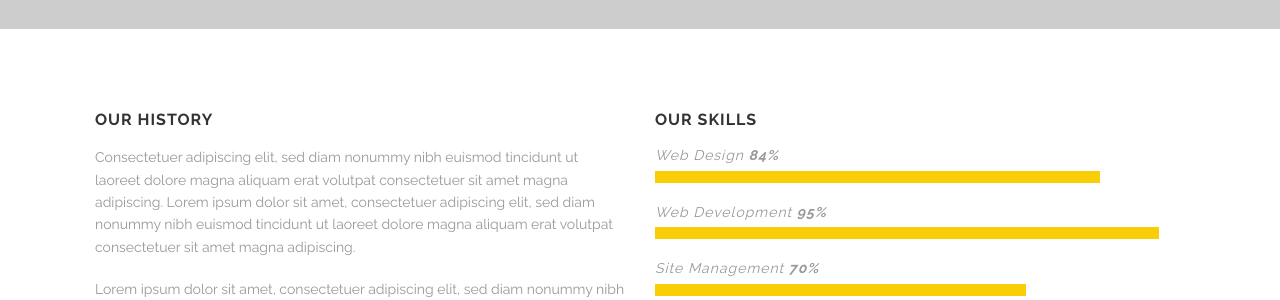
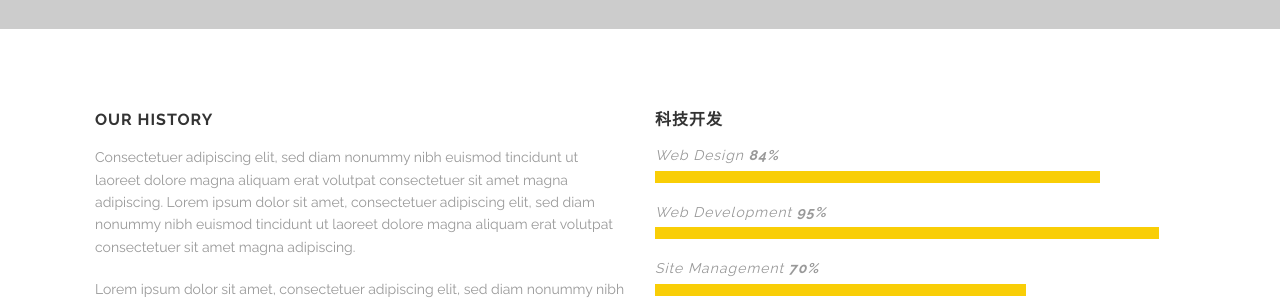
Before and after one commit to braveheart007/braveheart007.github.io, a Jekyll site: the page built from about.html, in a window 1280 px wide and 900 px high. Shown: the part 364-664 px from the top of the window. Built offline with Jekyll 4.4.1, drawn with Linux system fonts in a browser that asks for light colours.

Commit message:
Update about.html

```diff
--- a/about.html
+++ b/about.html
@@ -37,7 +37,7 @@ testimonials:
       <p>Lorem ipsum dolor sit amet, consectetuer adipiscing elit, sed diam nonummy nibh euismod tincidunt ut laoreet dolore magna aliquam erat volutpat consectetuer sit amet magna adipiscing.</p>
     </div>
     <div class='medium-6 columns'>
-      <h3>Our skills</h3>
+      <h3>科技开发</h3>
       <div class='mod modBarGraph'>
         <ul class='bars'>
           {% for skill in page.skills %}
```
